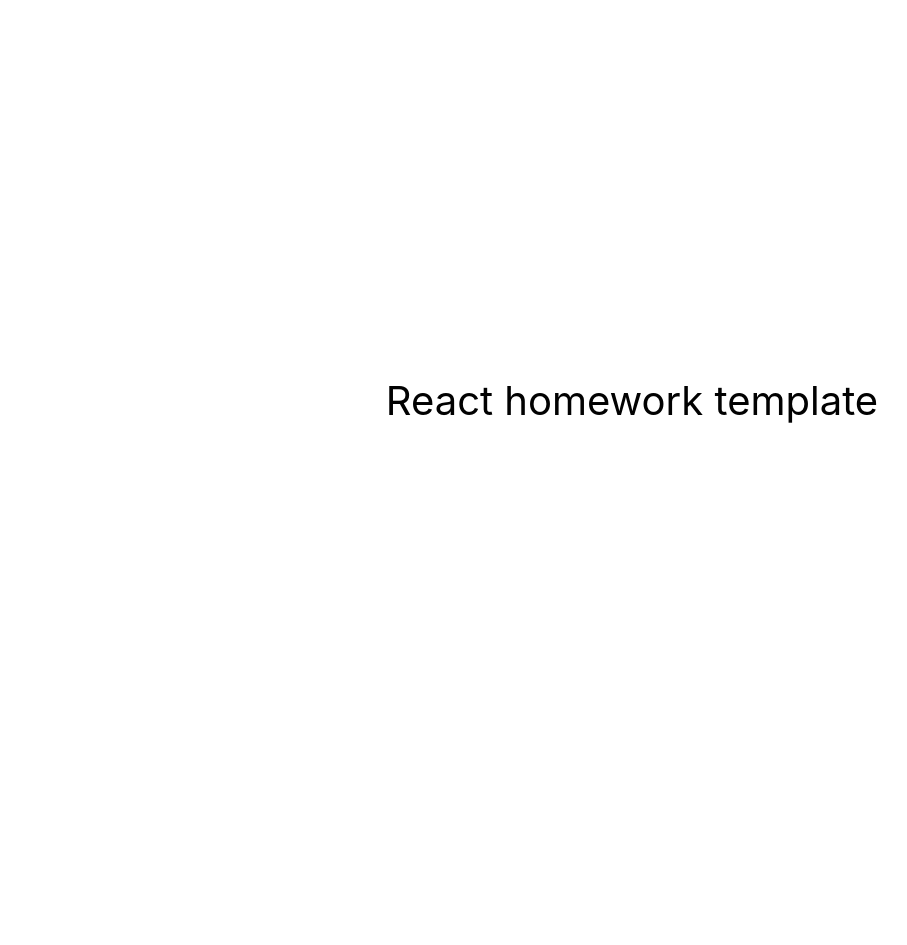
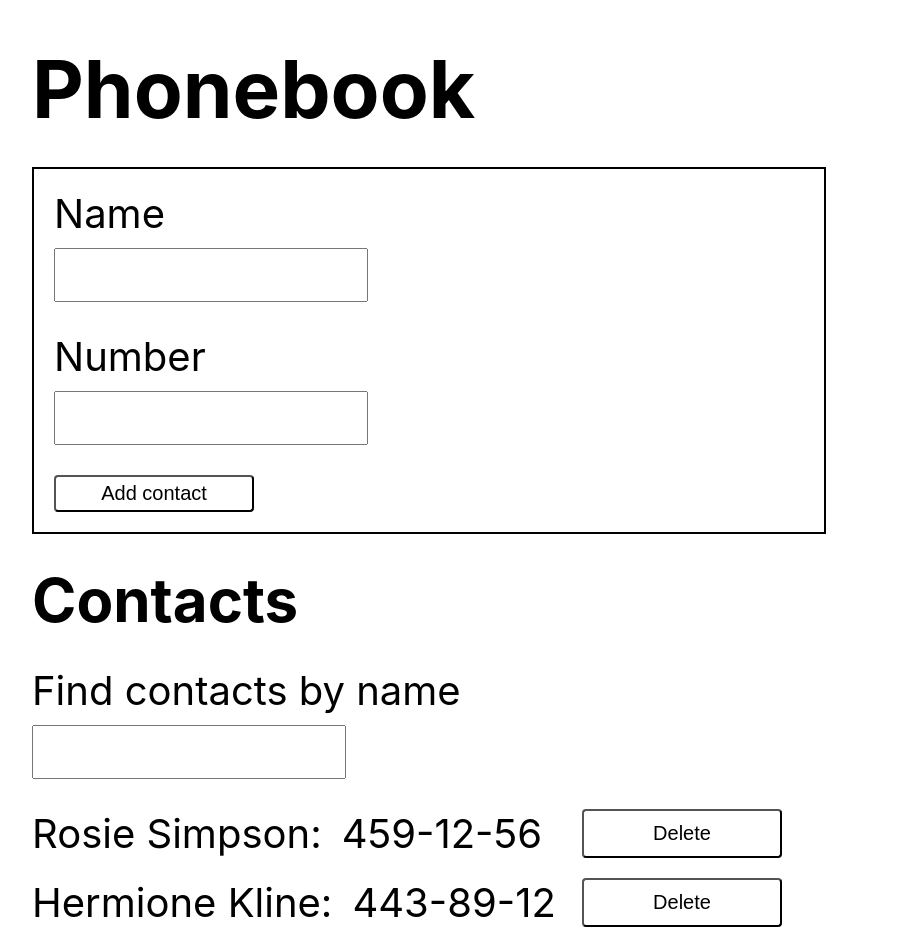
Before and after one commit to LidiiaChyrnyshuk/goit-react-hw-02-phonebook, a React (Create React App) app: page / in a window 1280 px wide. Shown: the top 945 px of the page, without its empty margins (8-915 px from the left). Before the commit the page ends 800 px from the top, so only its background shows below. Built offline with nearby package versions, Linux system fonts and the light colour scheme.

Commit message:
add part of task

```diff
--- a/package.json
+++ b/package.json
@@ -7,6 +7,7 @@
     "@testing-library/jest-dom": "^5.16.3",
     "@testing-library/react": "^12.1.4",
     "@testing-library/user-event": "^13.5.0",
+    "nanoid": "^4.0.2",
     "react": "^18.1.0",
     "react-dom": "^18.1.0",
     "react-scripts": "5.0.1",
--- a/src/components/App.jsx
+++ b/src/components/App.jsx
@@ -1,16 +1,93 @@
-export const App = () => {
-  return (
-    <div
-      style={{
-        height: '100vh',
-        display: 'flex',
-        justifyContent: 'center',
-        alignItems: 'center',
-        fontSize: 40,
-        color: '#010101'
-      }}
-    >
-      React homework template
-    </div>
-  );
-};
+import React, { Component } from 'react';
+import { nanoid } from 'nanoid';
+import css from './App.module.css';
+
+import { ContactEditor } from './ContactEditor/ContactEditor';
+import { ContactsFilter } from './ContactsFilter/ContactsFilter';
+import { ContactsList } from './ContactsList/ContactsList';
+
+const testContacts = [
+  { id: 'id-1', name: 'Rosie Simpson', number: '459-12-56' },
+  { id: 'id-2', name: 'Hermione Kline', number: '443-89-12' },
+  { id: 'id-3', name: 'Eden Clements', number: '645-17-79' },
+  { id: 'id-4', name: 'Annie Copeland', number: '227-91-26' },
+];
+
+export class App extends Component {
+  state = {
+    contacts: [...testContacts],
+    filter: '',
+  };
+
+  handleSubmit = values => {
+    const { name, number } = values;
+    const { contacts } = this.state;
+
+    const existingName = contacts.some(item => item.name === name);
+    const existingNumber = contacts.find(item => item.number === number);
+
+    if (existingName) {
+      return alert(`Contact "${name}" is already in contacts list`);
+    } else if (existingNumber) {
+      return alert(`Number "${number}" is already in contacts list`);
+    }
+
+    this.handleAddNewContact(name, number);
+
+    this.handleResetForm();
+  };
+
+  handleAddNewContact = (name, number) => {
+    const contact = {
+      id: nanoid(),
+      name,
+      number,
+    };
+    this.setState(prevState => {
+      return { contacts: [contact, ...prevState.contacts] };
+    });
+  };
+
+  handleResetForm = () => {
+    this.setState({ ...this.state });
+  };
+
+  handleDeleteContact = contactId => {
+    this.setState(prevState => ({
+      contacts: prevState.contacts.filter(contact => contact.id !== contactId),
+    }));
+  };
+
+  handleChangeFilter = evt => {
+    this.setState({ filter: evt.currentTarget.value });
+  };
+
+  getVisibleContacts = () => {
+    const { filter, contacts } = this.state;
+    const normalizedFilter = filter.toLowerCase();
+
+    return contacts.filter(contact =>
+      contact.name.toLowerCase().includes(filter.toLowerCase(normalizedFilter))
+    );
+  };
+
+  render() {
+    const visibleContacts = this.getVisibleContacts();
+    return (
+      <div className={css.container}>
+        <h1>Phonebook</h1>
+        <ContactEditor formSubmit={this.handleSubmit}></ContactEditor>
+
+        <h2>Contacts</h2>
+        <ContactsFilter
+          value={this.state.filter}
+          onChange={this.handleChangeFilter}
+        />
+        <ContactsList
+          contacts={visibleContacts}
+          onDeleteContact={this.handleDeleteContact}
+        />
+      </div>
+    );
+  }
+}
--- /dev/null
+++ b/src/components/App.module.css
@@ -0,0 +1,10 @@
+.container {
+  padding: 40px;
+  display: flex;
+  flex-direction: column;
+  gap: 30px;
+  align-items: start;
+  justify-content: flex-start;
+  font-size: 40px;
+  color: #000;
+}
--- /dev/null
+++ b/src/components/ContactEditor/ContactEditor.jsx
@@ -0,0 +1,56 @@
+import { Component } from 'react';
+import css from './ContactEditor.module.css';
+
+export class ContactEditor extends Component {
+  state = {
+    name: '',
+    number: '',
+  };
+
+  handleChange = evt => {
+    const { name, value } = evt.target;
+    this.setState({ [name]: value });
+  };
+
+  render() {
+    const { name, number } = this.state;
+
+    return (
+      <form
+        autoComplete="off"
+        onSubmit={this.props.formSubmit}
+        className={css.form}
+      >
+        <label htmlFor="name" className={css.label}>
+          Name
+          <input
+            className={css.input}
+            type="text"
+            name="name"
+            value={name}
+            onChange={this.handleChange}
+            pattern="^[a-zA-Zа-яА-Я]+(([' -][a-zA-Zа-яА-Я ])?[a-zA-Zа-яА-Я]*)*$"
+            title="Name may contain only letters, apostrophe, dash and spaces. For example Adrian, Jacob Mercer, Charles de Batz de Castelmore d'Artagnan"
+            required
+          />
+        </label>
+        <label htmlFor="number" className={css.label}>
+          Number
+          <input
+            className={css.input}
+            type="tel"
+            name="number"
+            value={number}
+            onChange={this.handleChange}
+            pattern="\+?\d{1,4}?[-.\s]?\(?\d{1,3}?\)?[-.\s]?\d{1,4}[-.\s]?\d{1,4}[-.\s]?\d{1,9}"
+            title="Phone number must be digits and can contain spaces, dashes, parentheses and can start with +"
+            required
+          />
+        </label>
+        <button type="submit" className={css.btn}>
+          Add contact
+        </button>
+      </form>
+    );
+  }
+}
--- /dev/null
+++ b/src/components/ContactEditor/ContactEditor.module.css
@@ -0,0 +1,45 @@
+.form {
+  width: 750px;
+  padding: 20px;
+  display: flex;
+  flex-direction: column;
+  gap: 30px;
+  border: 2px solid black;
+}
+
+.label {
+  display: flex;
+  flex-direction: column;
+  gap: 10px;
+}
+
+.input {
+  width: 300px;
+  height: 40px;
+  font-size: 30px;
+  padding: 5px;
+  outline-color: blue;
+  transition: box-shadow 250ms linear;
+}
+
+.input:focus,
+.input:hover {
+  box-shadow: 5px -5px 5px 0px rgba(8, 0, 252, 1);
+}
+
+.btn {
+  width: 200px;
+  padding: 5px;
+  color: #000;
+  font-size: 20px;
+  border-radius: 4px;
+  background-color: transparent;
+  cursor: pointer;
+  transition: background-color 250ms linear, box-shadow 250ms linear;
+}
+.btn:hover,
+.btn:focus {
+  background-color: rgba(0, 0, 255, 0.7);
+  box-shadow: 5px -5px 5px 0px rgba(8, 0, 252, 1);
+  border: none;
+}
--- /dev/null
+++ b/src/components/ContactsFilter/ContactsFilter.jsx
@@ -0,0 +1,24 @@
+import React from 'react';
+import PropTypes from 'prop-types';
+import css from '../ContactEditor/ContactEditor.module.css';
+
+export const ContactsFilter = ({ value, onChange }) => {
+  return (
+    <label htmlFor="filter" className={css.label}>
+      Find contacts by name
+      <input
+        className={css.input}
+        type="text"
+        name="filter"
+        title="Please enter a name to find your contacts"
+        value={value}
+        onChange={onChange}
+      />
+    </label>
+  );
+};
+
+ContactsFilter.propTypes = {
+  value: PropTypes.string.isRequired,
+  onChange: PropTypes.func.isRequired,
+};
--- /dev/null
+++ b/src/components/ContactsList/ContactsList.jsx
@@ -0,0 +1,31 @@
+import React from 'react';
+import PropTypes from 'prop-types';
+import css from './ContactsList.module.css';
+
+export const ContactsList = ({ contacts, onDeleteContact }) => {
+  return (
+    <ul className={css.contactList}>
+      {contacts.map(({ id, name, number }) => {
+        return (
+          <li key={id} id={id} className={css.item}>
+            <p className={css.itemName}>
+              {name}:<span>{number}</span>
+            </p>
+            <button
+              className={css.btnDelete}
+              type="button"
+              onClick={() => onDeleteContact(id)}
+            >
+              Delete
+            </button>
+          </li>
+        );
+      })}
+    </ul>
+  );
+};
+
+ContactsList.propTypes = {
+  contacts: PropTypes.arrayOf(PropTypes.object),
+  onDeleteContact: PropTypes.func,
+};
--- /dev/null
+++ b/src/components/ContactsList/ContactsList.module.css
@@ -0,0 +1,35 @@
+.contactList {
+  width: 750px;
+  display: flex;
+  flex-direction: column;
+  gap: 20px;
+}
+
+.item {
+  display: flex;
+  gap: 20px;
+  justify-content: space-between;
+}
+
+.itemName {
+  display: flex;
+  gap: 20px;
+  justify-content: space-between;
+}
+
+.btnDelete {
+  width: 200px;
+  padding: 5px;
+  color: #000;
+  font-size: 20px;
+  border-radius: 4px;
+  background-color: transparent;
+  cursor: pointer;
+  transition: background-color 250ms linear, box-shadow 250ms linear;
+}
+.btnDelete:hover,
+.btnDelete:focus {
+  background-color: rgba(255, 47, 0, 0.7);
+  box-shadow: 5px -5px 5px 0px rgb(252, 50, 0);
+  border: none;
+}
--- a/src/index.css
+++ b/src/index.css
@@ -13,3 +13,29 @@
   font-family: source-code-pro, Menlo, Monaco, Consolas, 'Courier New',
     monospace;
 }
+h1,
+h2,
+h3,
+h4,
+h5,
+h6,
+p {
+  margin: 0;
+}
+
+ul {
+  list-style: none;
+  padding-left: 0;
+  margin: 0;
+}
+
+a {
+  text-decoration: none;
+  color: inherit;
+}
+
+img {
+  display: block;
+  max-width: 100%;
+  height: auto;
+}
```
Also changed, not shown: 1 other file (tests, documents, lock files or other folders).
